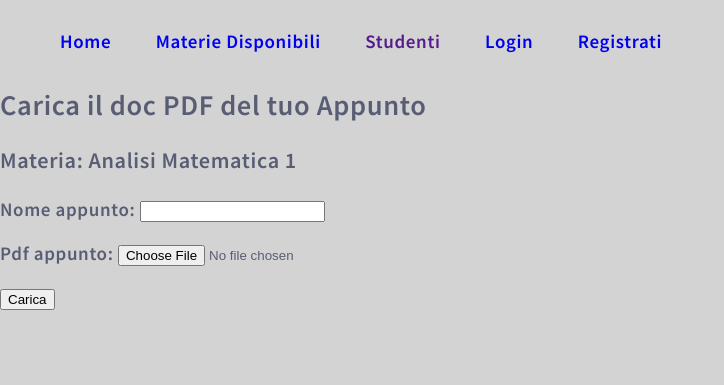
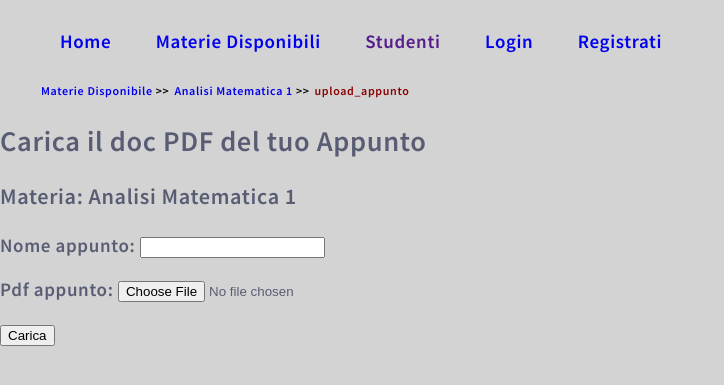
Before and after one commit to loubardozzor/MyNote1.0, a Django app: page /materie/1/upload-appunto in a window 1280 px wide. Shown: the top 385 px of the page, without its empty margins (0-724 px from the left). Run offline with Django 4.2, Linux system fonts and the light colour scheme; data comes from the database, SQL or seed files in the repository; both versions use the stored data as it was after the commit.

Commit message:
aggiunta del camino di navigazione in alto della pagina( però non funzione benissimo non riesco a tornare indietro) inizio sviluppo la pagine di recenzione

```diff
--- a/MyNotes/appunti/forms.py
+++ b/MyNotes/appunti/forms.py
@@ -1,7 +1,14 @@
 from django import  forms
 from .models import Appunto
+from .models import  Recenzione
 
 class CaricamentoAppuntoForm(forms.ModelForm):
     class Meta:
         model = Appunto
         fields = ['nome_appunto', 'pdf_appunto']
+
+
+class RecenzioneForm(forms.ModelForm):
+    class Meta:
+        model = Recenzione
+        fields = ['testo_recenzione']
--- a/MyNotes/appunti/static/appunti/styles.css
+++ b/MyNotes/appunti/static/appunti/styles.css
@@ -9,7 +9,7 @@ body{
 }
 
 nav{
-    color: #87CEEB
+    color: #006400
 }
 
 a{
@@ -21,6 +21,6 @@ ul{
 }
 
 a:hover{
-    color : blue;
+    color : #006400;
 
 }
--- a/MyNotes/appunti/templates/appunti/upload_appunto.html
+++ b/MyNotes/appunti/templates/appunti/upload_appunto.html
@@ -4,6 +4,23 @@ Carica il doc pdf del tuo appunto
 {% endblock title %}
 
 {% block content %}
+
+<!-- camino di navigazione -->
+<nav style="font-size: 12px">
+        <ul style="color:#8B0000" class="breadcrumb">
+            {% for passaggio in percorso %}
+                <li style="display: inline-block; padding: 1px 1px">
+                    {% if not forloop.last %}
+                        <a href="{{ passaggio.url }}"> {{ passaggio.nome }}  </a> <strong style="color:black">>></strong>
+
+                    {% else %}
+                        {{ passaggio.nome }}
+                    {% endif %}
+                </li>
+            {% endfor %}
+        </ul>
+</nav>
+
     <h2> Carica il doc PDF del tuo Appunto </h2>
     <h3> Materia: {{ materia.nome }}</h3>
     <form method="post" enctype="multipart/form-data">
--- a/MyNotes/appunti/views.py
+++ b/MyNotes/appunti/views.py
@@ -5,28 +5,33 @@ from .forms import CaricamentoAppuntoForm
 from django.shortcuts import   get_object_or_404
 from django.utils import timezone
 from datetime import datetime
-
-
 from django.shortcuts import redirect  # ajoutez cet import
-
 from django.http import  HttpResponse
 # Create your views here.
+from .forms import RecenzioneForm
+""" la views che ritorna la home page"""
 
-""" la views che ritorna la home page"""
 def home(request):
     return render(request, 'appunti/home.html')
 
 """ la views che ritorna la lista delle materie"""
 def materie_list(request):
+    percorso = [{'nome': 'Materie Disponibili', 'url': 'materie/'}]
     materie = Materia.objects.all()
-    context = {"materie": materie}
+    context = {"materie": materie, 'percorso': percorso}
     return render(request, 'appunti/materie_list.html', context)
 
 """ la via che ritorna una singola materia con la lista degli appunti essa associata"""
 def materia_detail(request, materia_id):
     materia = Materia.objects.get(id=materia_id)
     appunti_materia_curr = Appunto.objects.filter(materia_id = materia)
-    context = {"materia": materia, "appunti_materia_curr": appunti_materia_curr}
+    url_corrente = "materie/{0}".format(materia_id)
+    elemento_corrente = {"nome": materia.nome, 'url': url_corrente}
+    percorso = [{"nome": "Materie Dispisponibili", "url":"materie/"},]
+
+    percorso.append(elemento_corrente)
+
+    context = {"materia": materia, "appunti_materia_curr": appunti_materia_curr, "percorso": percorso}
     return render(request, 'appunti/materia_detail.html', context)
 
 """ la view che ritorna la pagina di successo caricamento"""
@@ -59,14 +64,33 @@ def upload_appunto(request, materia_id):
         form = CaricamentoAppuntoForm()
 
     materia = Materia.objects.get(id=materia_id)
-    context = {'form':form, 'materia': materia}
+    appunti_materia_curr = Appunto.objects.filter(materia_id=materia)
+    url_corrente = 'materie/{0}'.format(materia_id)
+    materia_elemento = {"nome": materia.nome, 'url': url_corrente}
+    percorso = [{"nome": "Materie Disponibile", 'url': "materie/"}, ]
+    url_appunto_upload = url_corrente+'/upload-appunto'
+    upload_appunto={"nome": 'upload_appunto', 'url':url_appunto_upload}
+    percorso.append(materia_elemento)
+    percorso.append(upload_appunto)
+
+    context = {'form':form, 'materia': materia, "percorso": percorso}
     return render(request, 'appunti/upload_appunto.html', context)
 
 
 def appunto_detail(request, materia_id,appunto_id):
     appunto = Appunto.objects.get(id=appunto_id)
+    materia = Materia.objects.get(id=materia_id)
     recenzioni= Recenzione.objects.filter(appunto_recenzionato = appunto_id)
-    context = {'appunto': appunto, 'recenzioni': recenzioni, 'materia_id': materia_id}
+
+
+    url_materia_curr = 'materie/{0}/'.format(materia_id)
+    materia_elemento = {"nome": materia.nome, 'url': url_materia_curr}
+    percorso = [{"nome": "Materie Disponibile", 'url': "materie/"}, ]
+    percorso.append(materia_elemento)
+    url_appunto_curr = url_materia_curr + '/{0}/'.format(appunto.id)
+    appunto_elemento = {"nome": appunto.nome_appunto, "url": url_appunto_curr}
+    percorso.append(appunto_elemento)
+    context = {'appunto': appunto, 'recenzioni': recenzioni, 'materia_id': materia_id, "percorso": percorso}
     return render(request, 'appunti/appunto_detail.html', context)
 
 def appunto_detail_download(request,materia_id, appunto_id):
@@ -74,14 +98,15 @@ def appunto_detail_download(request,materia_id, appunto_id):
     num_scaricamento = appunto.Num_scaricamento;
     num_scaricamento += 1
     file_path = appunto.pdf_appunto.path # recupero il camino del doc pdf dell'appunto
-    response = FileResponse(open(file_path, 'rb')) # apro il file pdf il modelita lettura binaria
+    response = FileResponse(open(file_path, 'rb')) # apro il file pdf il modalita lettura binaria
     appunto.Num_scaricamento = num_scaricamento
     appunto.save() # per apportare le modifiche abbiamo fatto uno scaricamento
     return response
 
+
+""" view che ritorna la pagina per recenzionare un appunto"""
 def appunto_detail_recenzionare(request,materia_id, appunto_id):
-
-    return HttpResponse('<h1> Pagina di recenzione <h1>')
+    return HttpResponse('<h2>Recenzionare l''appunto<h2>')
 
 
 def appunto_detail_votare(request):
```
Also changed, not shown: MyNotes/appunti/templates/appunti/appunto_detail.html (+16 -0 lines), MyNotes/appunti/templates/appunti/materia_detail.html (+17 -0 lines), MyNotes/appunti/templates/appunti/materie_list.html (+16 -1 lines), MyNotes/db.sqlite3, 1 other file.
